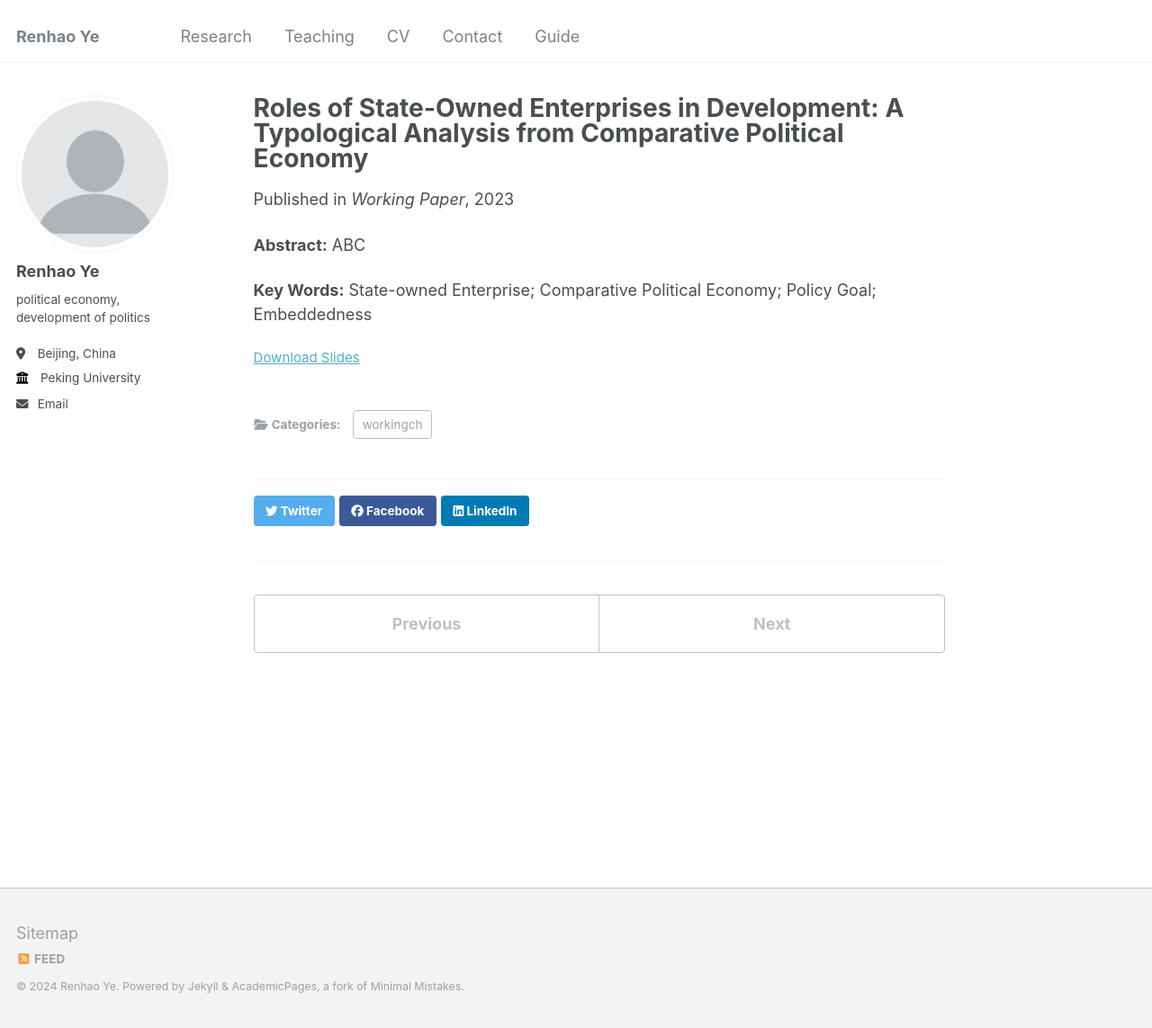
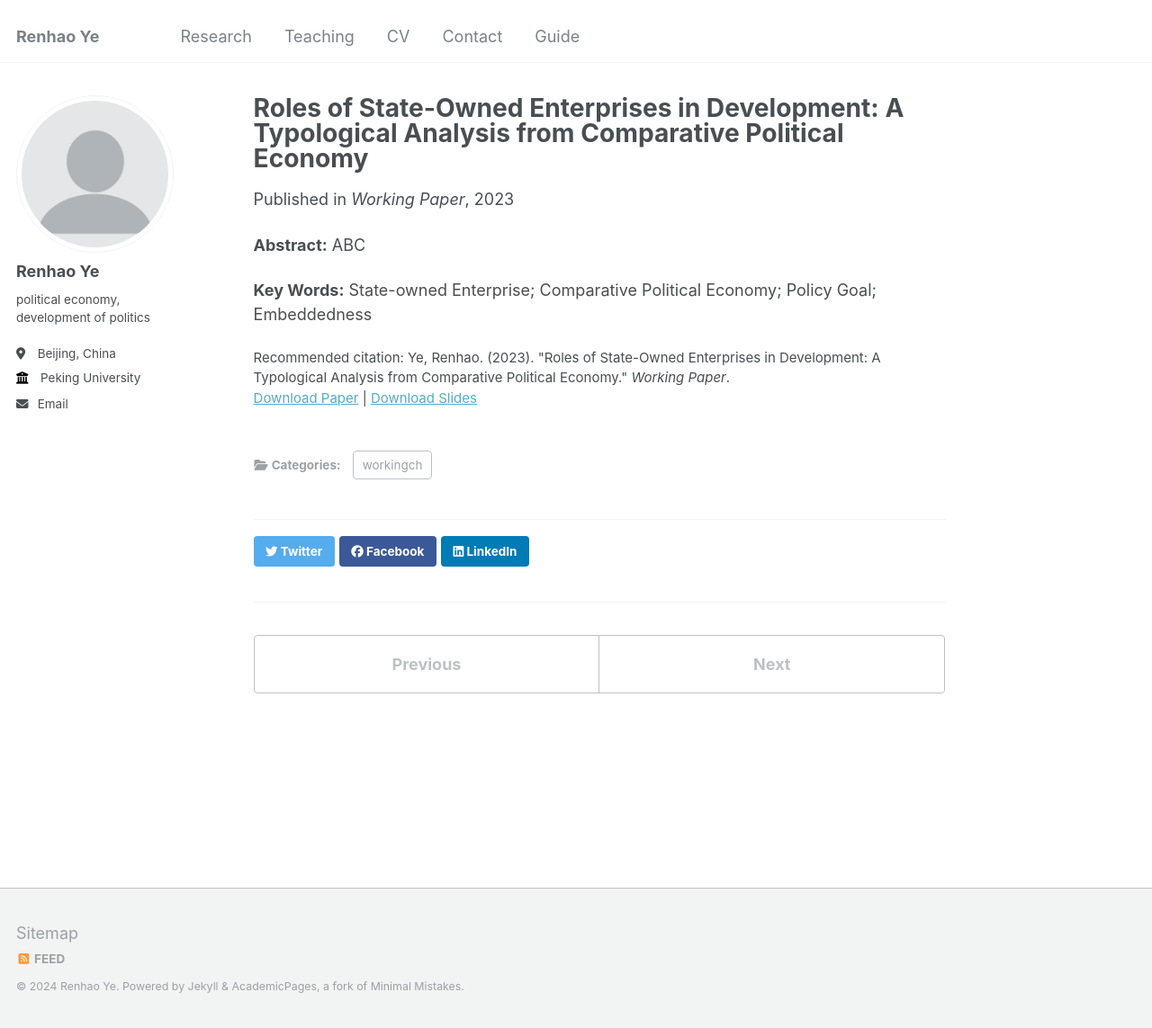
Before and after one commit to thenhow-ye/thenhow-ye.github.io, a Jekyll site: the page built from _publications/2023-12-01-SOE-typology.md, in a window 1280 px wide and 1143 px high. Shown: the whole window at 90% size. Built offline with Jekyll 4.4.1, drawn with Linux system fonts in a browser that asks for light colours; part of the change alters nothing that is shown.

Commit message:
Update 2023-12-01-SOE-typology.md

```diff
--- a/_publications/2023-12-01-SOE-typology.md
+++ b/_publications/2023-12-01-SOE-typology.md
@@ -8,7 +8,7 @@ date: 2023-12-01
 venue: 'Working Paper'
 slidesurl: 'http://thenhow-ye.github.io/files/Ye-bureaucracy-corporation-electricity.pdf'
 paperurl: 'http://thenhow-ye.github.io/files/Ye-bureaucracy-corporation-electricity.pdf'
-#citation: 'Ye, Renhao. (2023). &quot;Roles of State-Owned Enterprises in Development: A Typological Analysis from Comparative Political Economy.&quot; <i>Working Paper</i>.'
+citation: 'Ye, Renhao. (2023). &quot;Roles of State-Owned Enterprises in Development: A Typological Analysis from Comparative Political Economy.&quot; <i>Working Paper</i>.'
 ---
 
 **Abstract:** ABC
```
